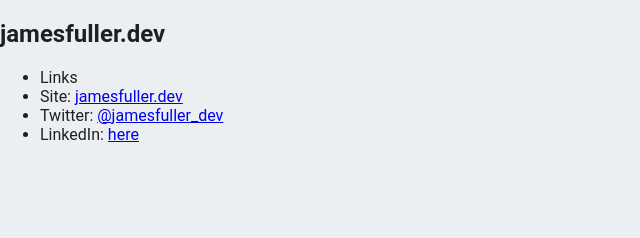
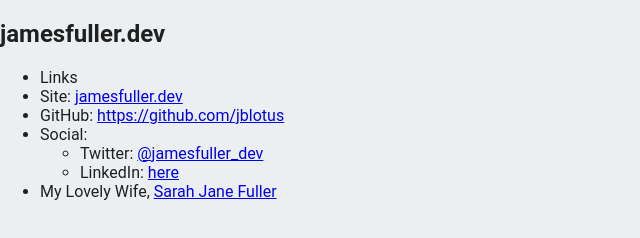
Before and after one commit to jblotus/jamesfuller.dev, a website: page public/index.html in a window 1280 px wide. Shown: the whole page, without its empty margins (0-640 px from the left). Drawn offline with Linux system fonts and the light colour scheme; some packages are replaced by stand-ins of ours.

Commit message:
Add links

```diff
--- a/public/index.html
+++ b/public/index.html
@@ -21,8 +21,14 @@
     <ul>
         <li>Links</li>
         <li>Site: <a href="https://jamesfuller.dev">jamesfuller.dev</a></li>
-        <li>Twitter: <a href="https://twitter.com/jamesfuller_dev">@jamesfuller_dev</a></li>
-        <li>LinkedIn: <a href="https://www.linkedin.com/in/james-fuller-9870285/">here</a></li>
+        <li>GitHub: <a href="https://github.com/jblotus">https://github.com/jblotus</a></li>
+        <li>Social:
+          <ul>
+            <li>Twitter: <a href="https://twitter.com/jamesfuller_dev">@jamesfuller_dev</a></li>
+            <li>LinkedIn: <a href="https://www.linkedin.com/in/james-fuller-9870285/">here</a></li>
+          </ul>
+        </li>
+        <li>My Lovely Wife, <a href="https://voila.love/sarah-jane-fuller">Sarah Jane Fuller</a></li>
     </ul>
   </body>
 </html>
```
